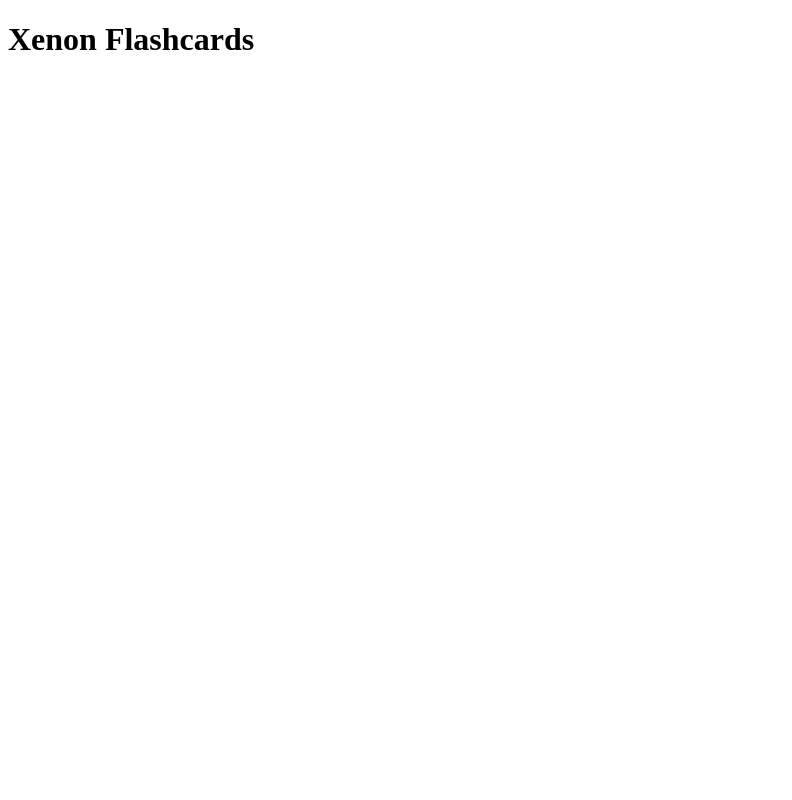
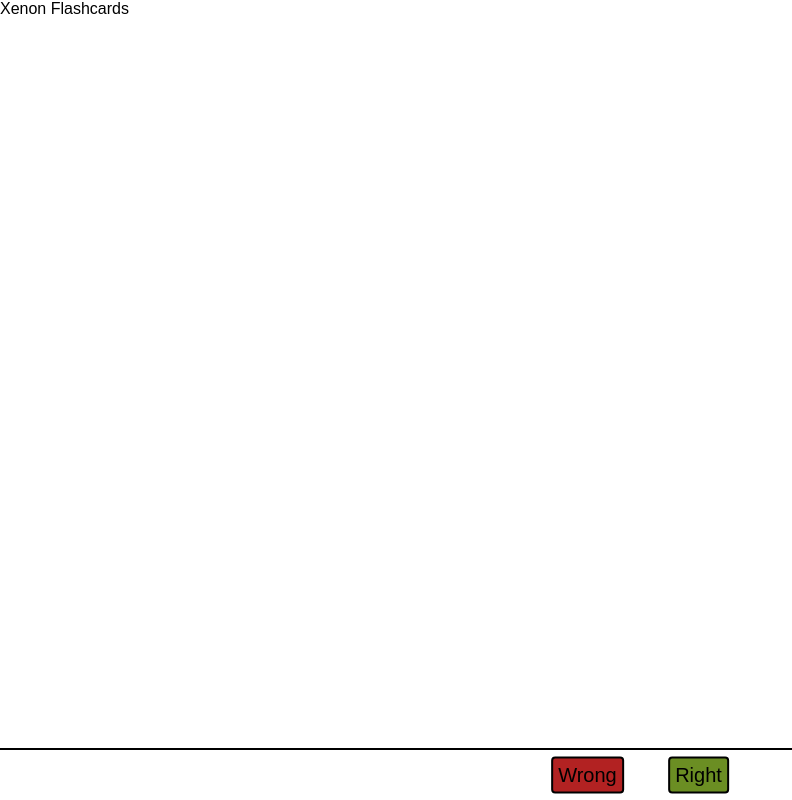
Before and after one commit to Quinteract/xenon-flashcards, a SvelteKit app: page / in a window 1280 px wide. Shown: the whole page, without its empty margins (0-792 px from the left). Built offline with nearby package versions, Linux system fonts and the light colour scheme.

Commit message:
Added answer buttons

```diff
--- a/src/app.html
+++ b/src/app.html
@@ -4,6 +4,12 @@
 		<meta charset="utf-8" />
 		<link rel="icon" href="%sveltekit.assets%/favicon.png" />
 		<meta name="viewport" content="width=device-width" />
+		<style>
+			* {
+    			margin: 0;
+    			padding: 0;
+			}
+		</style>
 		%sveltekit.head%
 	</head>
 	<body>
--- a/src/routes/+page.svelte
+++ b/src/routes/+page.svelte
@@ -1 +1,48 @@
-<h1>Xenon Flashcards</h1>
+<div id="navbar">
+    Xenon Flashcards
+</div>
+<div id="card"></div>
+<div id="answerbar">
+    <div id="answerbuttons">
+        <button id="wrong">Wrong</button>
+        <button id="right">Right</button>
+    </div>
+</div>
+
+<style>
+* {
+    font-family: sans-serif;
+}
+
+#answerbar {
+    position: absolute;
+    bottom: 0;
+    width: 100%;
+    height: 50px;
+    text-align: center;
+    border-top: 2px solid black;
+}
+
+#answerbuttons {
+    position: absolute;
+    top: 50%;
+    left: 50%;
+    transform: translateX(-50%) translateY(-50%);
+}
+
+#wrong, #right {
+    margin: 0px 20px;
+    padding: 5px;
+    font-size: 20px;
+    border: 2px solid black;
+    border-radius: 4px;
+}
+
+#wrong {
+    background-color: firebrick;
+}
+
+#right {
+    background-color: olivedrab;
+}
+</style>
```
